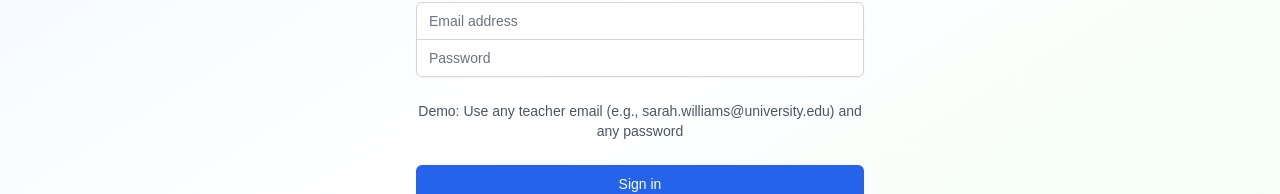
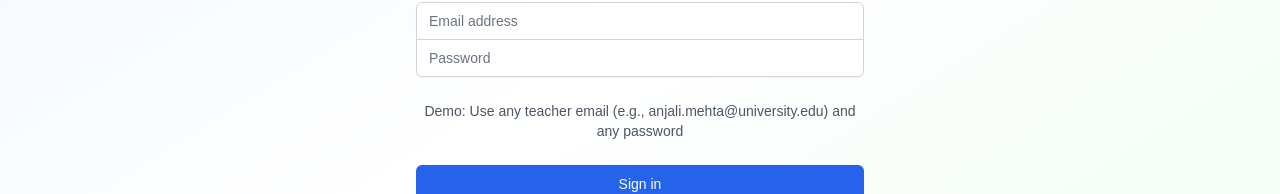
Before and after one commit to ArnavTheExploit/RollCall, a Next.js app: page /login/teacher in a window 1280 px wide. Shown: the part 362-556 px from the top of the page. Built offline with nearby package versions, Linux system fonts and the light colour scheme.

Commit message:
Update teacher demo email to anjali.mehta@university.edu

```diff
--- a/app/login/teacher/page.tsx
+++ b/app/login/teacher/page.tsx
@@ -92,7 +92,7 @@ export default function TeacherLoginPage() {
 
           <div className="text-sm text-center">
             <p className="text-gray-600">
-              Demo: Use any teacher email (e.g., sarah.williams@university.edu) and any password
+              Demo: Use any teacher email (e.g., anjali.mehta@university.edu) and any password
             </p>
           </div>
 
```
